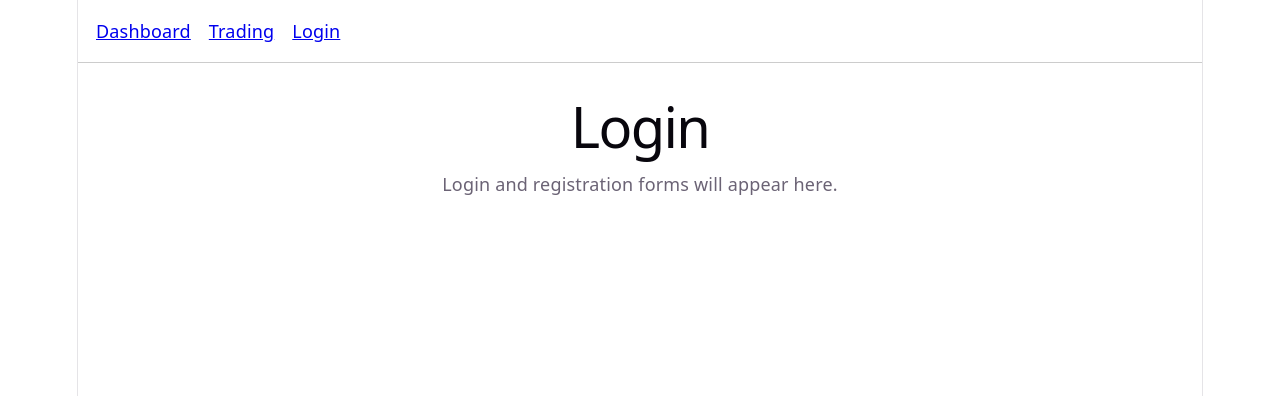
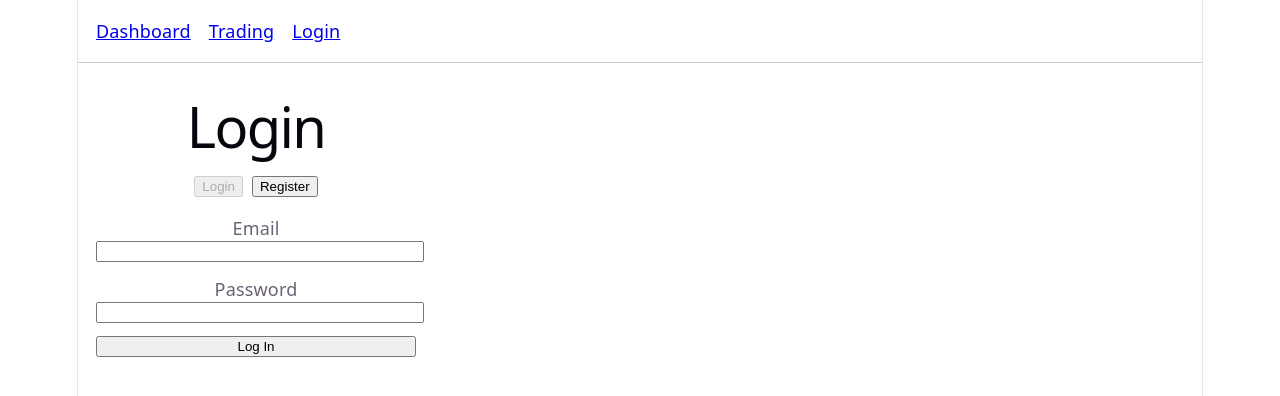
Before and after one commit to bentsa/openex, a React (Vite) app in the folder frontend/: page /login in a window 1280 px wide. Shown: the top 396 px of the page. Built offline with nearby package versions, Linux system fonts and the light colour scheme.

Commit message:
feat(auth): wire Login.tsx to auth service and Zustand store

```diff
--- a/frontend/src/pages/Login.tsx
+++ b/frontend/src/pages/Login.tsx
@@ -1,8 +1,78 @@
+import { useState } from 'react'
+import { useNavigate } from 'react-router-dom'
+import { loginUser, registerUser } from '../api/auth'
+import { useAuthStore } from '../store/authStore'
+
 export default function Login() {
+  const [mode, setMode] = useState<'login' | 'register'>('login')
+  const [email, setEmail] = useState('')
+  const [password, setPassword] = useState('')
+  const [error, setError] = useState<string | null>(null)
+  const [loading, setLoading] = useState(false)
+
+  const setAuth = useAuthStore((state) => state.setAuth)
+  const navigate = useNavigate()
+
+  async function handleSubmit(e: React.FormEvent) {
+    e.preventDefault()
+    setError(null)
+    setLoading(true)
+
+    try {
+      const result = mode === 'login'
+        ? await loginUser(email, password)
+        : await registerUser(email, password)
+
+      setAuth(result.token, result.email)
+      navigate('/')
+    } catch (err) {
+      setError(err instanceof Error ? err.message : 'Something went wrong')
+    } finally {
+      setLoading(false)
+    }
+  }
+
   return (
-    <div>
-      <h1>Login</h1>
-      <p>Login and registration forms will appear here.</p>
+    <div style={{ maxWidth: '320px' }}>
+      <h1>{mode === 'login' ? 'Login' : 'Register'}</h1>
+
+      <div style={{ marginBottom: '1rem' }}>
+        <button onClick={() => setMode('login')} disabled={mode === 'login'}>
+          Login
+        </button>
+        <button onClick={() => setMode('register')} disabled={mode === 'register'} style={{ marginLeft: '0.5rem' }}>
+          Register
+        </button>
+      </div>
+
+      <form onSubmit={handleSubmit} style={{ display: 'flex', flexDirection: 'column', gap: '0.75rem' }}>
+        <label>
+          Email
+          <input
+            type="email"
+            value={email}
+            onChange={(e) => setEmail(e.target.value)}
+            required
+            style={{ display: 'block', width: '100%' }}
+          />
+        </label>
+        <label>
+          Password
+          <input
+            type="password"
+            value={password}
+            onChange={(e) => setPassword(e.target.value)}
+            required
+            style={{ display: 'block', width: '100%' }}
+          />
+        </label>
+
+        {error && <p style={{ color: 'red' }}>{error}</p>}
+
+        <button type="submit" disabled={loading}>
+          {loading ? 'Please wait...' : mode === 'login' ? 'Log In' : 'Register'}
+        </button>
+      </form>
     </div>
   )
 }
```
